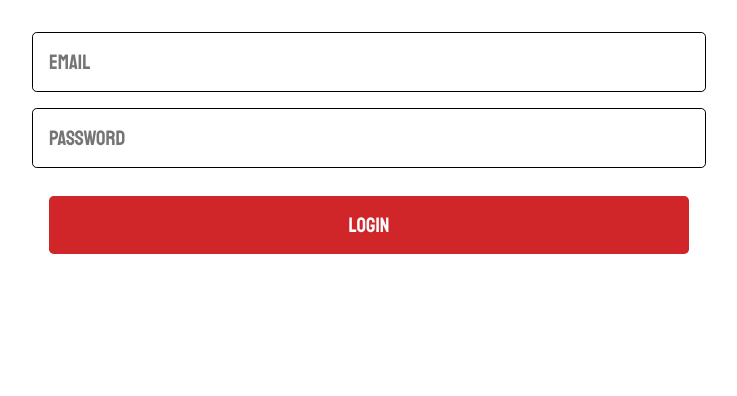
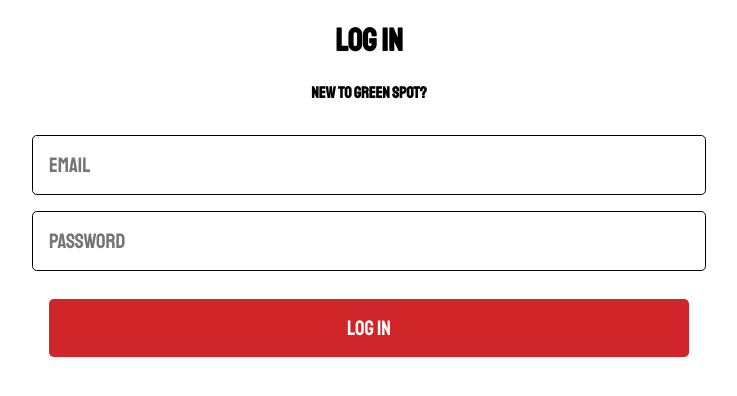
Before and after one commit to msiller455/GreenSpot, a React (Create React App) app: page /login in a window 1280 px wide. Shown: the top 396 px of the page, without its empty margins (271-1008 px from the left). Built offline with nearby package versions, Linux system fonts and the light colour scheme.

Commit message:
brent: added header to login page

```diff
--- a/src/Login/Login.css
+++ b/src/Login/Login.css
@@ -4,6 +4,10 @@
     justify-content: center;
     align-items: center;
     margin-top: 2rem;
+}
+
+.login-header {
+    text-align: center;
 }
 
 .login-email {
--- a/src/Login/Login.js
+++ b/src/Login/Login.js
@@ -1,4 +1,5 @@
 import React, { Component } from 'react';
+import { Link } from 'react-router-dom'
 
 class Login extends Component {
     state = {
@@ -13,10 +14,13 @@ class Login extends Component {
     render () {
         return (
             <div>
+                <h1 className="login-header">Log in</h1>
+                <h4 className="login-header">New to Green Spot?</h4>
+
                 <form className="forms">
                     <input className="login-email" type="email" name="email" placeholder="Email"/>
                     <input className="login-password" type="password" name="password" placeholder="Password"/><br></br>
-                    <button className="login-btn" onClick={this.handleLogin}>Login</button>
+                    <button className="login-btn" onClick={this.handleLogin}>Log in</button>
                 </form>
             </div>
 
```
